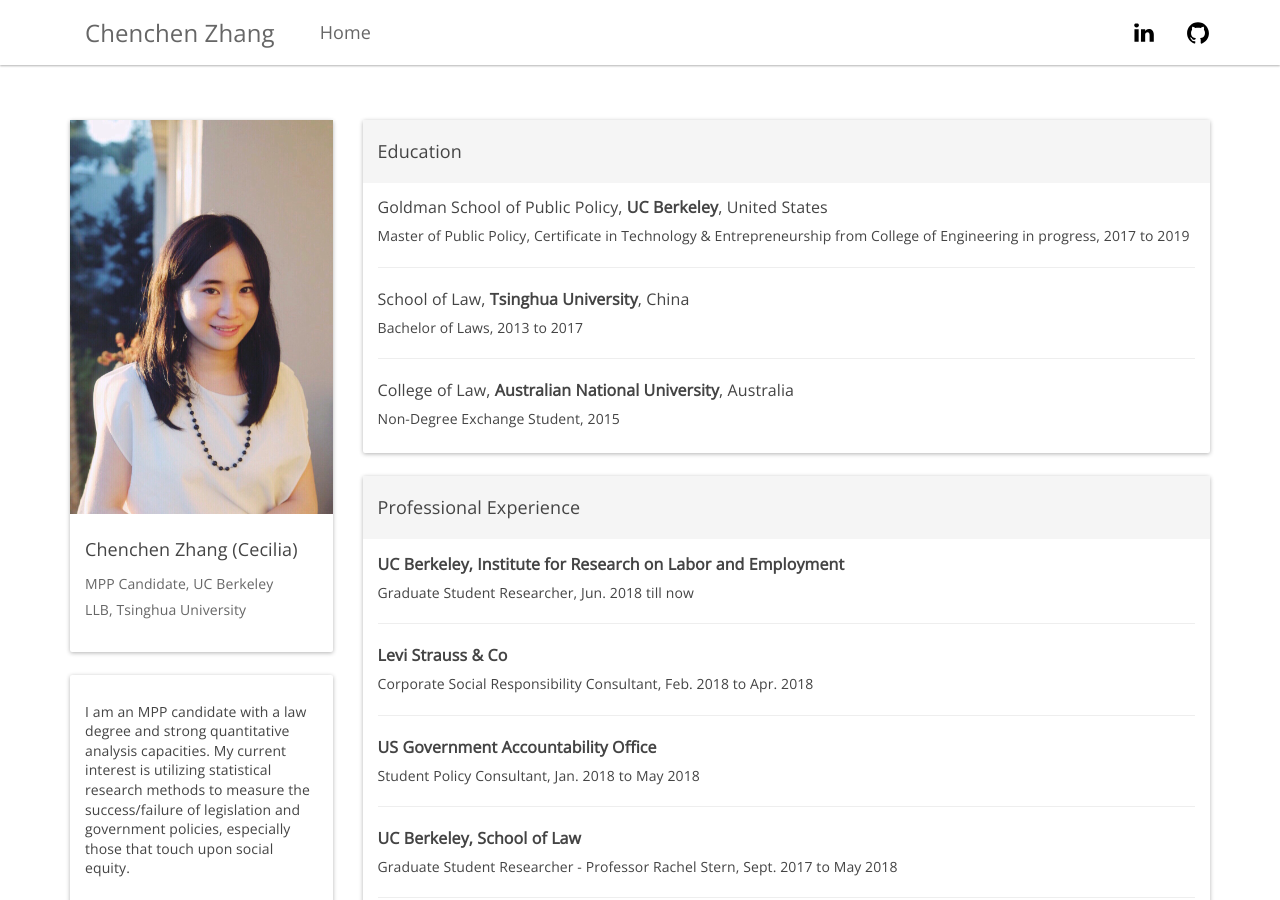
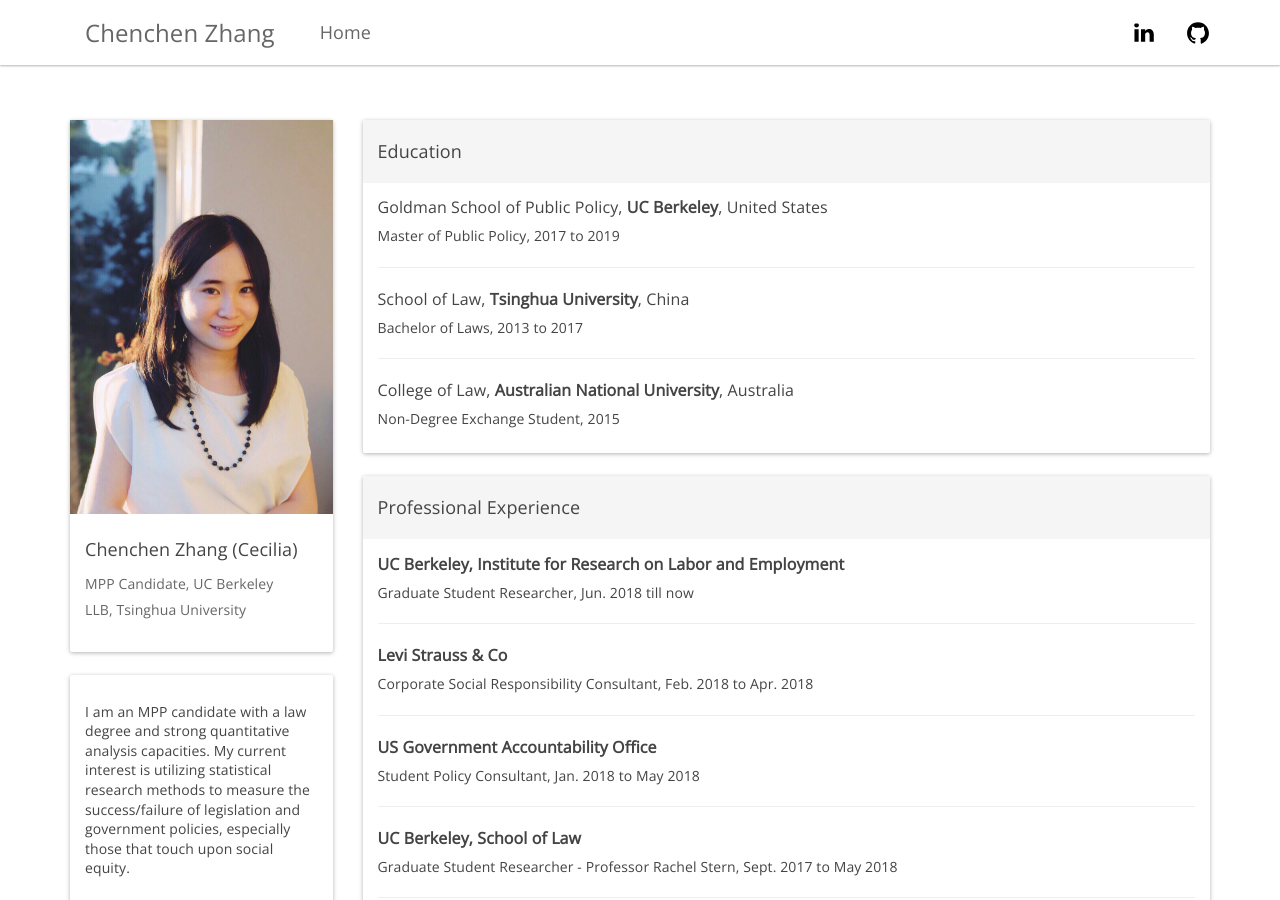
Before and after one commit to CeciliaZhang/-CeciliaZhang-.github-io, a Jekyll site: the page built from index.html, in a window 1280 px wide and 900 px high. Built offline with Jekyll 4.4.1, drawn with Linux system fonts in a browser that asks for light colours; nearby versions of some CDN libraries.

Commit message:
Update education.html

```diff
--- a/_includes/education.html
+++ b/_includes/education.html
@@ -4,7 +4,7 @@
     </div>
     <div class="panel-body" style="padding-top: 5px;">
         <h5>Goldman School of Public Policy, <b>UC Berkeley</b>, United States</h5>
-        <h6>Master of Public Policy, Certificate in Technology & Entrepreneurship from College of Engineering in progress, 2017 to 2019</h6>
+        <h6>Master of Public Policy, 2017 to 2019</h6>
         <hr/>
         <h5>School of Law, <b>Tsinghua University</b>, China</h5>
         <h6>Bachelor of Laws, 2013 to 2017</h6>
```
